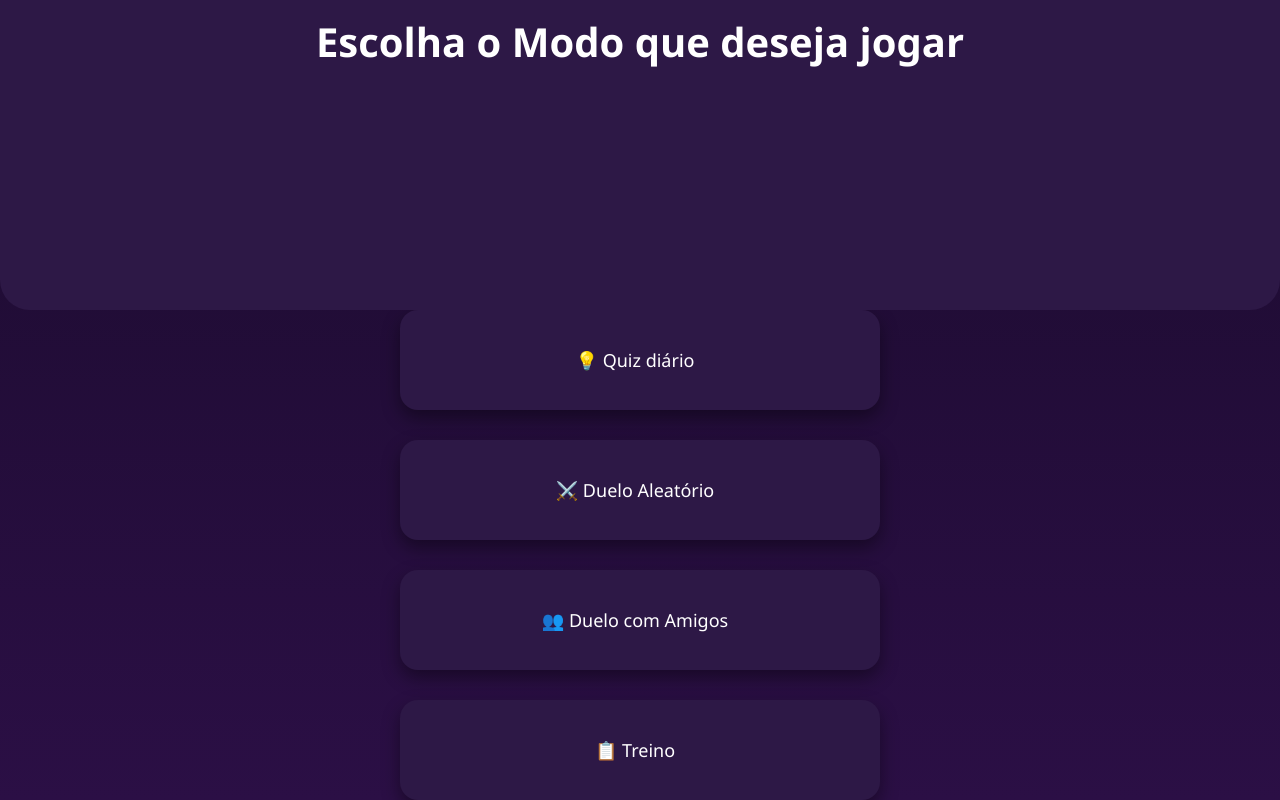
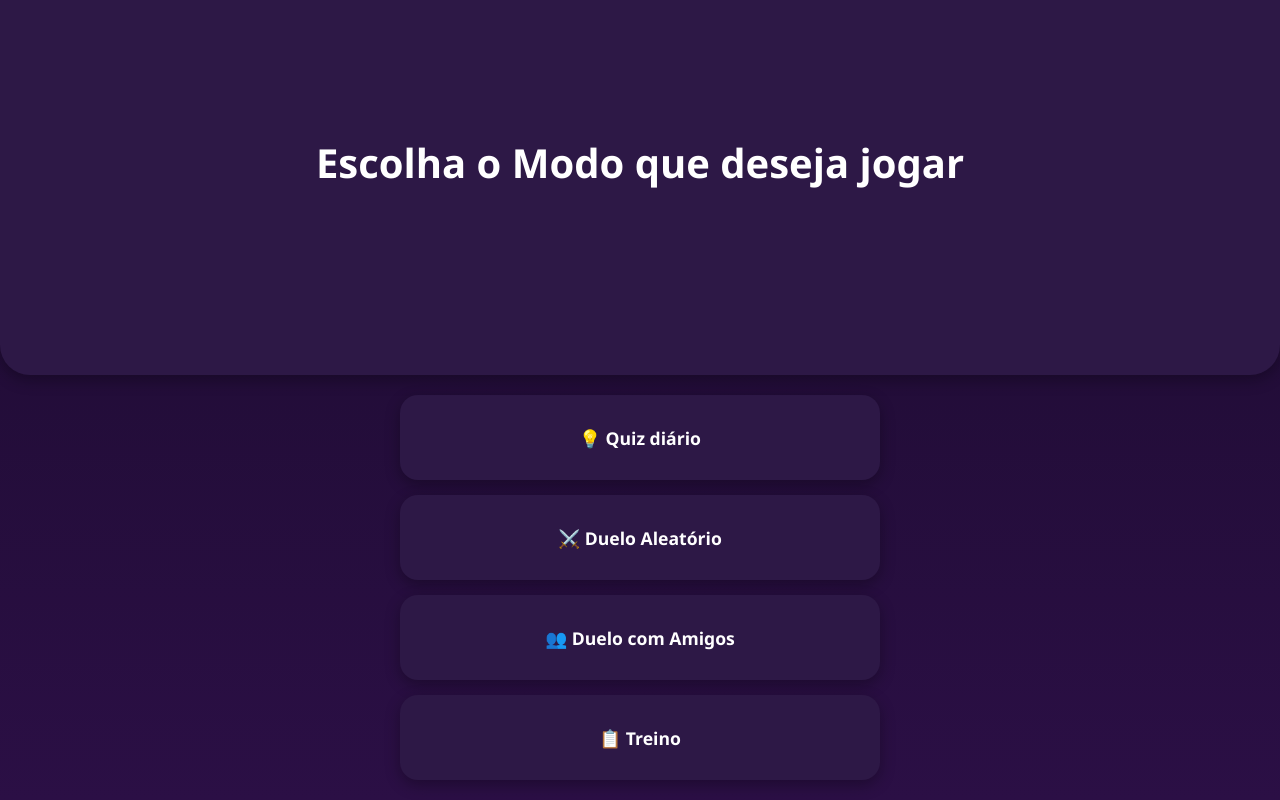
Before and after one commit to OSG-Online-Study-Group/OSG-Web-React, a React (Vite) app: page /Game in a window 1280 px wide. Built offline with nearby package versions, Linux system fonts and the light colour scheme.

Commit message:
style: update game component styles for improved layout and design

```diff
--- a/src/components/game/game.css
+++ b/src/components/game/game.css
@@ -1,68 +1,37 @@
+* { margin: 0; padding: 0; box-sizing: border-box; font-family: 'Segoe UI', sans-serif; }
+
 .modo-container {
-  width: 100vw;
-  height: 100vh;
-  background: linear-gradient(180deg, #1b0b2e, #2b0f45);
-  color: white;
-  display: flex;
-  flex-direction: column;
+  width: 100vw; height: 100vh;
+  background: #1b0b2e;
+  color: white; display: flex; flex-direction: column;
 }
 
-/* HEADER */
 .modo-header {
-  height: 100px;
+ height: 130px; /* Borda menor */
   background-color: #2d1846;
-  border-bottom-left-radius: 30px;
-  border-bottom-right-radius: 30px;
-  padding: 20px 40px;
-  position: relative;
+  border-bottom-left-radius: 35px; border-bottom-right-radius: 35px;
+  display: flex; align-items: center; justify-content: center;
+  position: relative; box-shadow: 0 5px 15px rgba(0,0,0,0.3);
 }
 
-.modo-header h1 {
-  text-align: center;
-  font-size: 28px;
+.modo-header h1 { font-size: 24px; text-align: center; }
+
+.voltar-btn {
+  position: absolute; left: 25px; top: 50%;
+  transform: translateY(-50%); background: none; border: none;
+  color: #c644e0; font-size: 24px; cursor: pointer;
 }
 
-.voltar {
-  position: absolute;
-  left: 30px;
-  top: 35px;
-  color: #C644E0;
-  cursor: pointer;
-}
-
-/* OPÇÕES */
 .modo-opcoes {
-  flex: 1;
-  display: flex;
-  flex-direction: column;
-  align-items: center;
-  justify-content: center;
-  gap: 30px;
+  flex: 1; display: flex; flex-direction: column;
+  align-items: center; justify-content: center; gap: 15px; padding: 20px;
 }
 
 .modo-card {
-  width: 480px;
-  height: 100px;
-  background-color: #2d1846;
-  border-radius: 18px;
-  border: none;
-  color: white;
-  font-size: 18px;
-  display: flex;
-  align-items: center;
-  justify-content: center;
-  gap: 0px;
-  cursor: pointer;
-  box-shadow: 0 8px 18px rgba(0, 0, 0, 0.4);
-  transition: 0.3s;
+  width: 100%; max-width: 480px; height: 85px;
+  background-color: #2d1846; border-radius: 18px; border: none;
+  color: white; font-size: 1.1rem; font-weight: 600;
+  cursor: pointer; transition: 0.3s; box-shadow: 0 5px 15px rgba(0,0,0,0.3);
 }
 
-.modo-card:hover {
-  background-color: #3a235a;
-  transform: scale(1.03);
-}
-
-.modo-card span {
-  text-align: center;
-  margin-left: -5px;
-}
+.modo-card:hover { transform: scale(1.02); background: #3a235a; border: 1px solid #c644e0; }
```
